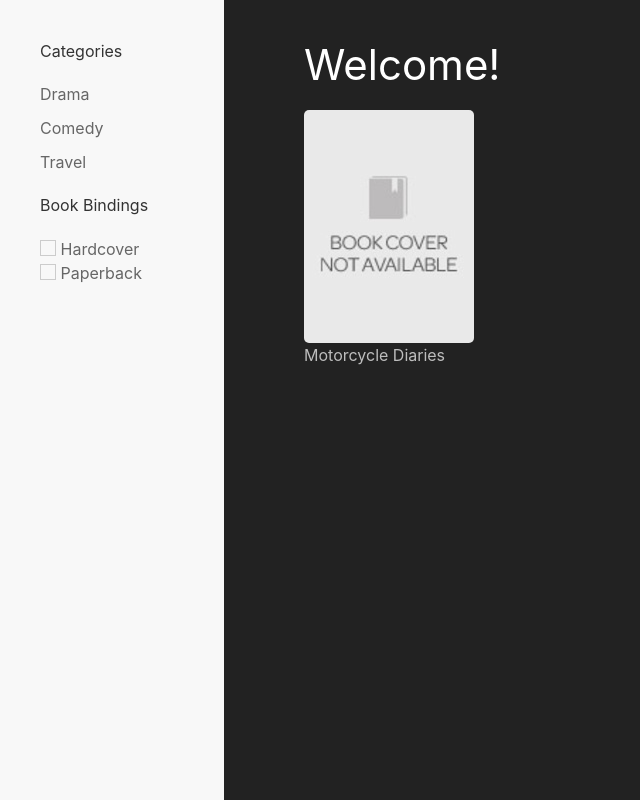
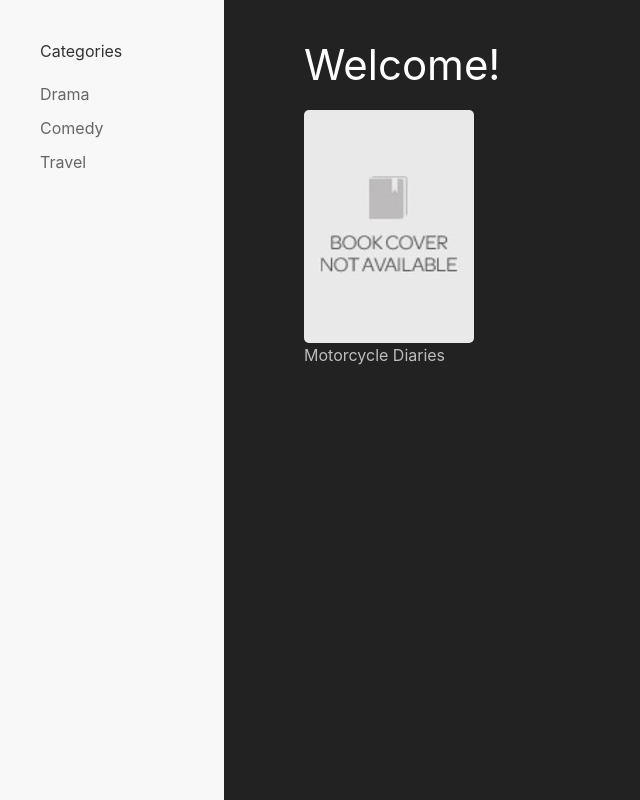
Before and after one commit to kpsaurus/bookshop-django-e-commerce-razorpay, a Django app: page / in a window 1280 px wide. Shown: the part 80-880 px from the top of the page, without its empty margins (0-640 px from the left). Run offline with Django 3.2, Linux system fonts and the light colour scheme; data comes from the database, SQL or seed files in the repository; some libraries are stand-ins or nearby versions.

Commit message:
Update side_menu.html

```diff
--- a/templates/side_menu.html
+++ b/templates/side_menu.html
@@ -1,23 +1,13 @@
 <div class="uk-width-1-5@m uk-visible@m uk-tile-muted">
     <div class="uk-padding">
-
         <form method="get" action="{% url 'search-books' %}">
             <div>
                 <h5>Categories</h5>
                 <ul class="uk-list">
                     {% for category in categories %}
-                    <li hx-get="{% url 'search-books' %}" hx-target="#book-grid" hx-vals='{"category": "{{category}}"}'>{{category}}</li>
+                    <li class="pointer" hx-get="{% url 'search-books' %}" hx-target="#book-grid" hx-vals='{"category": "{{category}}"}'>{{category}}</li>
                     {% endfor %}
                 </ul>
-            </div>
-
-            <div>
-                <h5>Book Bindings</h5>
-                <div class="uk-margin uk-grid-small uk-child-width-auto uk-grid">
-
-                    <label><input class="uk-checkbox" type="checkbox"> Hardcover</label>
-                    <label><input class="uk-checkbox" type="checkbox"> Paperback</label>
-                </div>
             </div>
         </form>
     </div>
```
